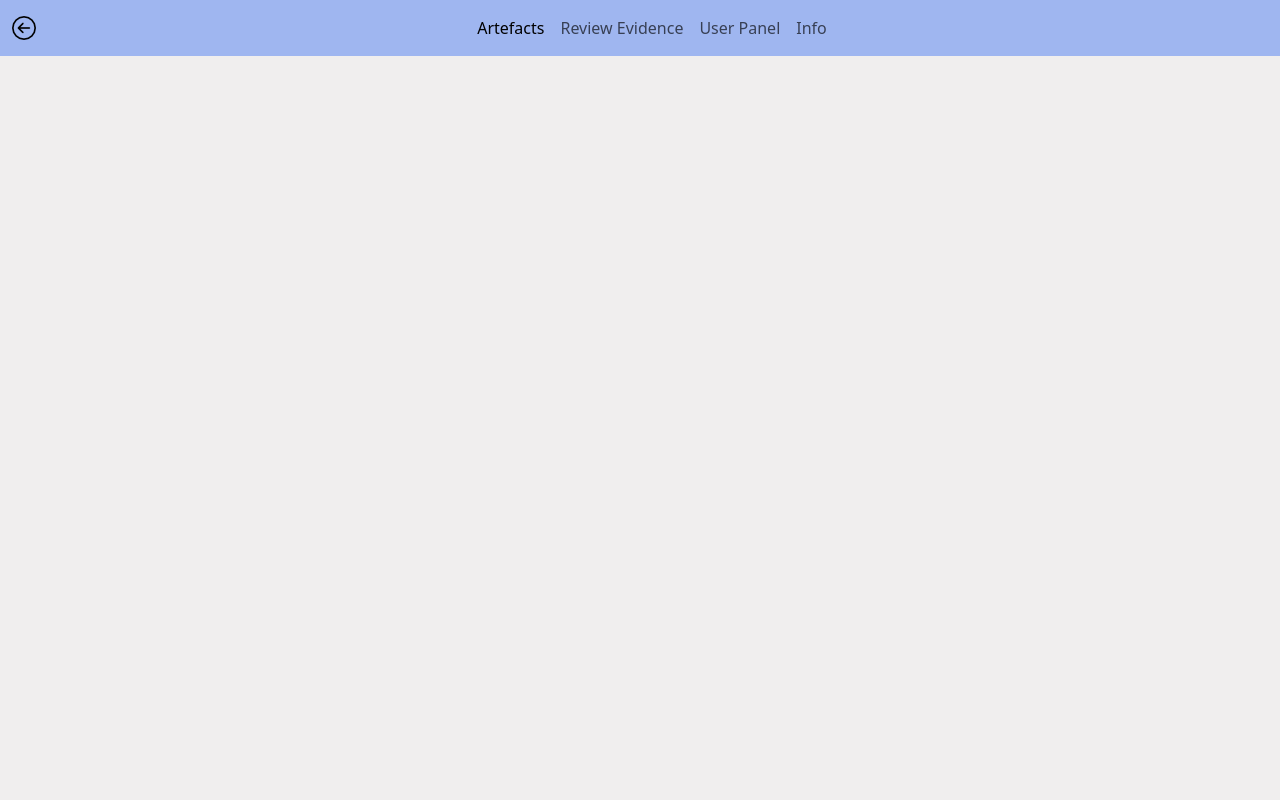
After one commit to AleronFrancois/CoCsystem, a PHP site: page /profile.php in a window 1280 px wide. The commit adds this page. Run offline with PHP 8.4, Linux system fonts and the light colour scheme; data that the repository does not hold is empty.

Commit message:
Added: profile.php
Added a profile page as well as add functionality to get there by clicking on the profile icon.

```diff
--- /dev/null
+++ b/profile.php
@@ -0,0 +1,36 @@
+<?php
+include 'includes/dbconn.php'; // Connects to the database
+?>
+
+<html>
+<head>
+    <meta charset="UTF-8">
+    <title>Profile</title>
+    <link rel="stylesheet" href="styles/bootstrap.min.css">
+    <link rel="stylesheet" href="styles/styles.css">
+    <script src="scripts/bootstrap.bundle.min.js" defer></script>
+</head>
+
+<script defer>
+document.addEventListener("DOMContentLoaded", () => {
+    const backButton = document.getElementById("backButton");
+    backButton.addEventListener("click", () => {
+        history.back();
+    });
+});
+</script>
+
+<body class="background d-flex flex-column vh-100">
+    <nav class="navbar navbar-expand-sm accent ">
+        <div class="container-fluid ">
+            <img src="images/back_icon.png" class="back-icon" role="button" id="backButton">
+            <ul class="navbar-nav">
+                <li class="nav-item"><a class="nav-link active">Artefacts</a></li>
+                <li class="nav-item"><a class="nav-link">Review Evidence</a></li>
+                <li class="nav-item"><a class="nav-link">User Panel</a></li>
+                <li class="nav-item"><a class="nav-link">Info</a></li>
+            </ul>
+        </div>
+    </nav>
+</body>
+</html>
```
Also changed, not shown: artefacts.php (+7 -1 lines), cases.php (+7 -1 lines), 1 other file.
